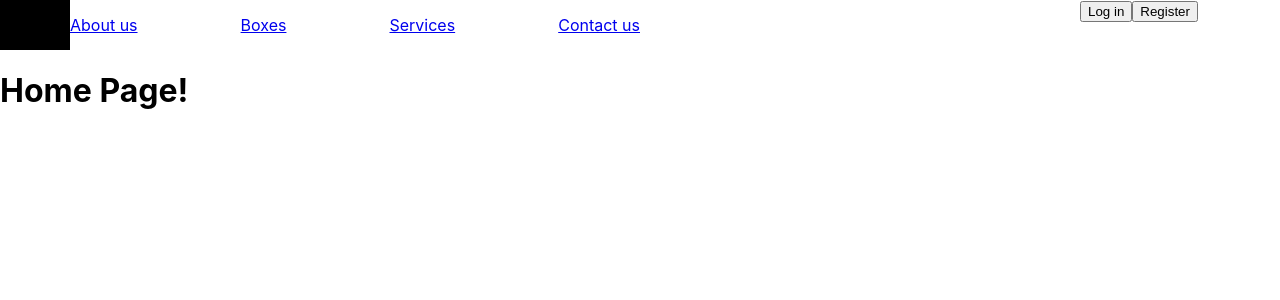
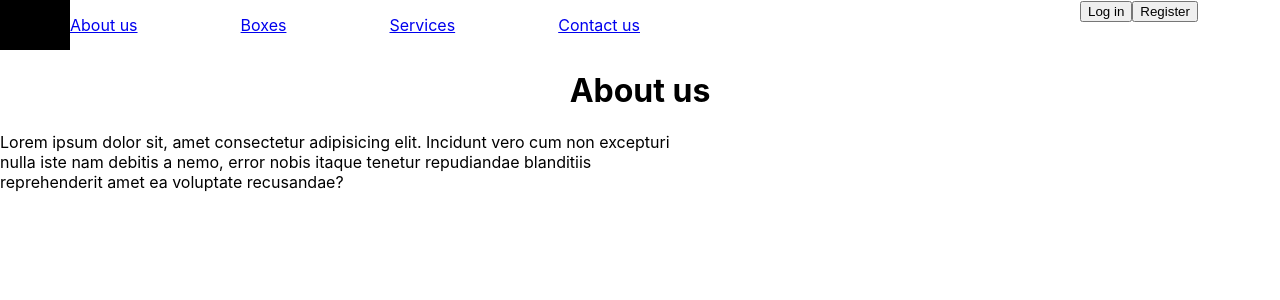
Before and after one commit to aghasi89/opetit.am, a React (Create React App) app: page / in a window 1280 px wide. Shown: the top 300 px of the page. Built offline with nearby package versions, Linux system fonts and the light colour scheme.

Commit message:
add about view

```diff
--- a/public/index.html
+++ b/public/index.html
@@ -39,5 +39,6 @@
       To begin the development, run `npm start` or `yarn start`.
       To create a production bundle, use `npm run build` or `yarn build`.
     -->
+
   </body>
 </html>
--- a/src/App/App.css
+++ b/src/App/App.css
@@ -1,3 +1,12 @@
+.App{
+  height: 100vh;
+  min-width:320px ;
+  display: flex;
+  flex-direction: column;
+  align-items: center;
+}
+
+
 .header{
   width: 100%;
   justify-content: space-between;
--- /dev/null
+++ b/src/App/View/HomePage/Section/About/About.css
@@ -0,0 +1,18 @@
+.aboutUsGeneralConteiner{
+    width:100% ;
+    justify-content: center;
+    align-items: center;
+
+}
+.aboutUsTitle{
+    display: flex;
+    align-items: center;
+    justify-content: center;
+
+}
+.aboutUsbody{
+    width: 54%;
+    display: flex;
+    align-items: center;
+    justify-content: center;
+}
--- /dev/null
+++ b/src/App/View/HomePage/Section/About/index.js
@@ -0,0 +1,12 @@
+import './About.css'
+export default ()=>{
+return (
+    <div className='aboutUsGeneralConteiner'>
+        <div className="aboutUsTitle"><h1>About us</h1></div>
+        <div className="aboutUsbody"><span>Lorem ipsum dolor sit, amet consectetur
+            adipisicing elit. Incidunt vero cum non excepturi nulla iste nam debitis a
+            nemo, error nobis itaque tenetur repudiandae blanditiis reprehenderit amet
+            ea voluptate recusandae?</span></div>
+    </div>
+)
+}
--- a/src/App/View/HomePage/index.js
+++ b/src/App/View/HomePage/index.js
@@ -1,3 +1,8 @@
+import About from "./Section/About"
+
 export default ()=>{
-    return (<div><h1>Home Page!</h1></div>)
+    return (
+    <>
+    <About/>
+    </>)
 }
```
Also changed, not shown: src/App/View/HomePage/Section/Boxes/Boxes.css (added), src/App/View/HomePage/Section/Boxes/index.js (added).
